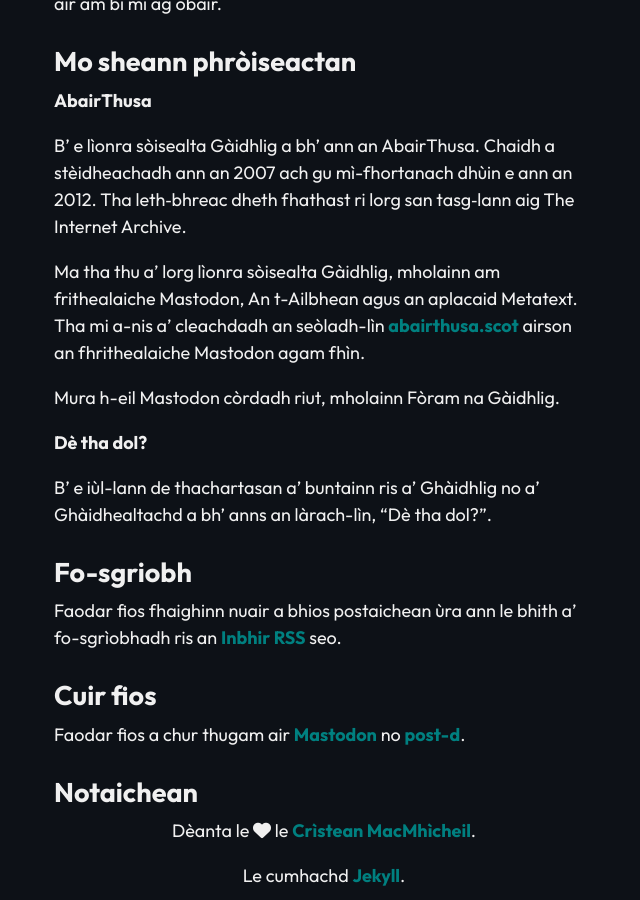
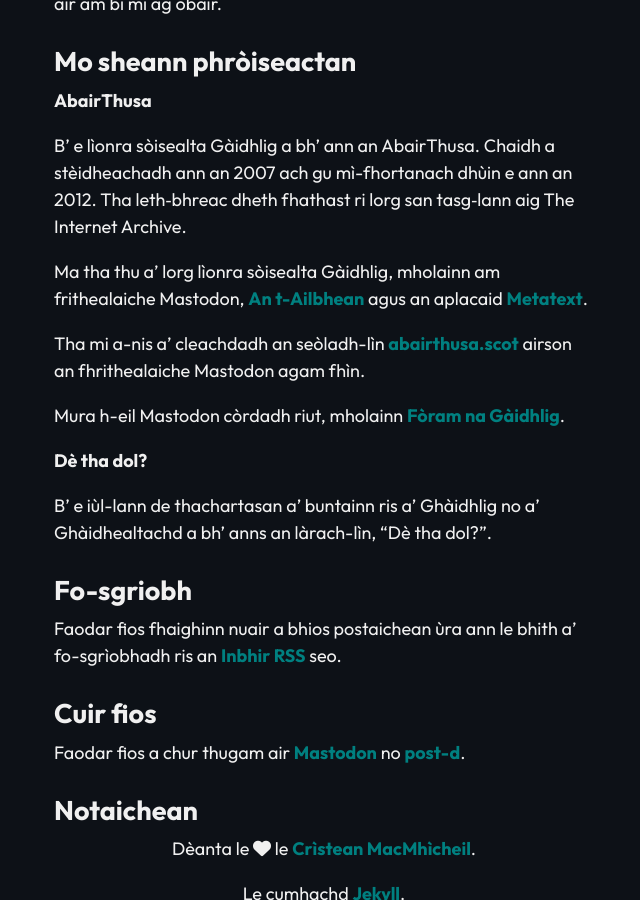
Before and after one commit to angeidheal/angeidheal.github.io, a Jekyll site: the page built from mu-mo-dheidhinn.md, in a window 1280 px wide and 900 px high, scrolled down 888 px. Shown: the whole window, without its empty margins (316-956 px from the left). Built offline with Jekyll 4.4.1, drawn with Linux system fonts in a browser that asks for light colours; nearby versions of some CDN libraries; part of the change alters nothing that is shown.

```diff
--- a/mu-mo-dheidhinn.md
+++ b/mu-mo-dheidhinn.md
@@ -34,9 +34,11 @@ Bha Aimsir.scot stèidhichte air an API DarkSky, a chaidh a dhùnadh le Apple an
 
 B' e lìonra sòisealta Gàidhlig a bh' ann an AbairThusa. Chaidh a stèidheachadh ann an 2007 ach gu mì-fhortanach dhùin e ann an 2012. Tha leth‑bhreac dheth fhathast ri lorg san tasg‑lann aig The Internet Archive.
 
-Ma tha thu a' lorg lìonra sòisealta Gàidhlig, mholainn am frithealaiche Mastodon, An t-Ailbhean agus an aplacaid Metatext. Tha mi a-nis a' cleachdadh an seòladh-lìn [abairthusa.scot](https://abairthusa.scot/) airson an fhrithealaiche Mastodon agam fhìn.
+Ma tha thu a' lorg lìonra sòisealta Gàidhlig, mholainn am frithealaiche Mastodon, [An t-Ailbhean](https://ailbhean.co-shaoghal.net/explore) agus an aplacaid [Metatext](https://apps.apple.com/us/app/metatext/id1523996615).
 
-Mura h-eil Mastodon còrdadh riut, mholainn Fòram na Gàidhlig.
+Tha mi a-nis a' cleachdadh an seòladh-lìn [abairthusa.scot](https://abairthusa.scot/) airson an fhrithealaiche Mastodon agam fhìn.
+
+Mura h-eil Mastodon còrdadh riut, mholainn [Fòram na Gàidhlig](https://www.foramnagaidhlig.net/foram/index.php).
 
 **Dè tha dol?**
 
```
